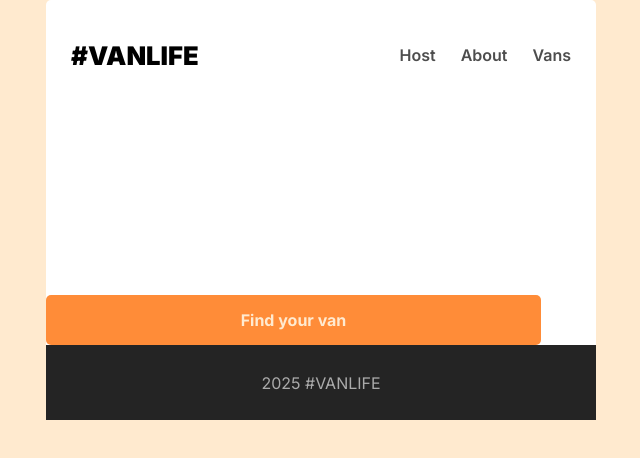
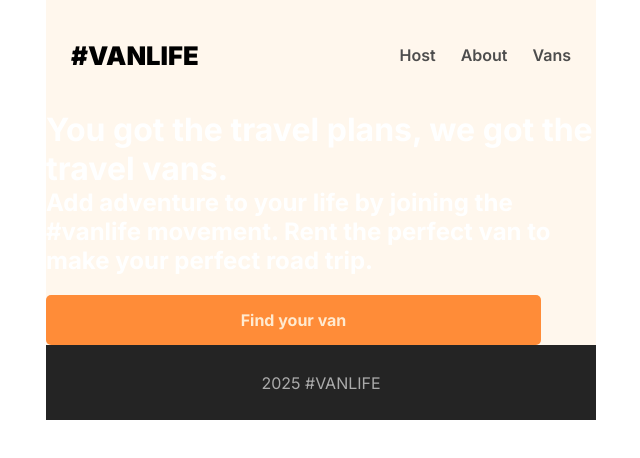
Before and after one commit to iqunlim/vanlife, a React (Vite) app: page / in a window 1280 px wide. Shown: the top 458 px of the page, without its empty margins (319-959 px from the left). Built offline with nearby package versions, Linux system fonts and the light colour scheme; no server answers.

Commit message:
fix colors

```diff
--- a/src/css-modules/HostVans.module.css
+++ b/src/css-modules/HostVans.module.css
@@ -19,8 +19,8 @@
     padding: 1rem;
     width: 90%;
     height: 100px;
-    background-color: #ffead0;
     justify-content: space-between;
+    background-color: white;
 }
 
 .host-vans-container {
--- a/src/index.css
+++ b/src/index.css
@@ -5,7 +5,7 @@
 }
 
 :root {
-  background-color: #ffeacf;
+  background-color: #fff;
   display: flex;
   justify-content: center;
   align-items: center;
@@ -14,8 +14,7 @@
 .container {
   width: 550px;
   height: fit-content;
-  background-color: #fff;
-  border-radius: 5px;
+  background-color: #FFF7ED;
 }
 
 * {
```
